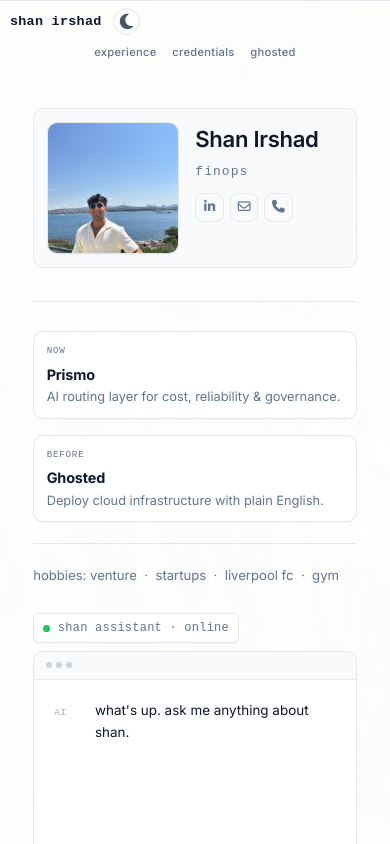
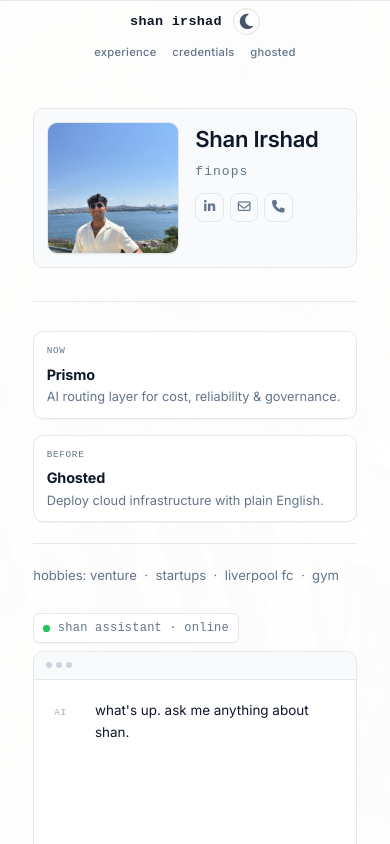
Before and after one commit to smirsh72/personal-, a React (Vite) app in the folder react-portfolio/: page / in a window 390 px wide. Shown: the top 844 px of the page. Built offline with nearby package versions, Linux system fonts and the light colour scheme; a web font is replaced by a local one.

Commit message:
Neutralize mobile sticky nav tint

```diff
--- a/react-portfolio/src/styles/main.css
+++ b/react-portfolio/src/styles/main.css
@@ -1564,7 +1564,7 @@ body {
 
 /* Founder-style navbar + eclipse toggle */
 :root {
-  --founder-nav-bg: rgba(252, 253, 255, 0.88);
+  --founder-nav-bg: rgba(255, 255, 255, 0.9);
   --founder-nav-border: rgba(15, 23, 42, 0.11);
   --founder-nav-link: #475569;
   --founder-nav-link-hover: #0f172a;
@@ -1573,8 +1573,8 @@ body {
 }
 
 :root[data-theme="dark"] {
-  --founder-nav-bg: rgba(15, 23, 42, 0.84);
-  --founder-nav-border: rgba(148, 163, 184, 0.2);
+  --founder-nav-bg: rgba(10, 10, 10, 0.9);
+  --founder-nav-border: rgba(229, 231, 235, 0.24);
   --founder-nav-link: #cbd5e1;
   --founder-nav-link-hover: #f8fafc;
   --founder-nav-link-hover-bg: rgba(148, 163, 184, 0.12);
@@ -1594,7 +1594,7 @@ body {
   backdrop-filter: blur(14px);
   -webkit-backdrop-filter: blur(14px);
   border-bottom: 1px solid var(--founder-nav-border);
-  box-shadow: 0 1px 0 rgba(15, 23, 42, 0.03);
+  box-shadow: 0 1px 0 rgba(0, 0, 0, 0.18);
 }
 
 .navbar-container {
@@ -2321,8 +2321,9 @@ body {
   }
 
   .site-logo {
-    flex: 0 0 auto;
+    flex: 1 0 100%;
     min-width: 0;
+    justify-content: center;
   }
 
   .navbar-links {
@@ -2393,6 +2394,10 @@ body {
     row-gap: 0.32rem;
   }
 
+  .site-logo {
+    justify-content: center;
+  }
+
   .navbar-links {
     width: 100%;
     justify-content: center;
```
